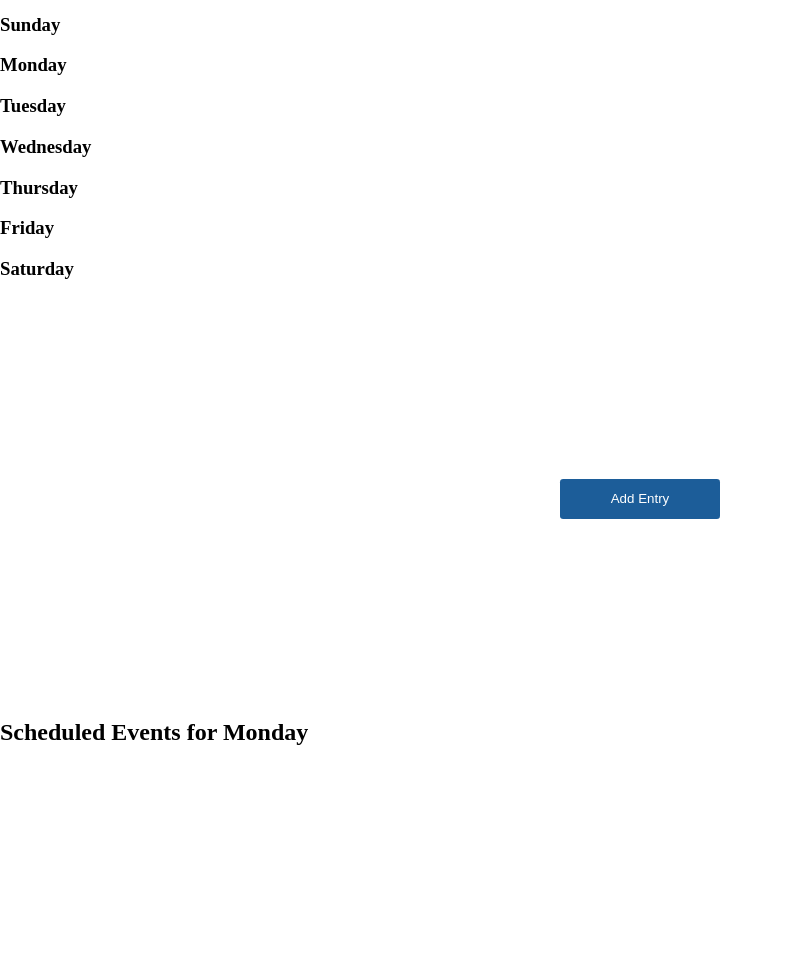
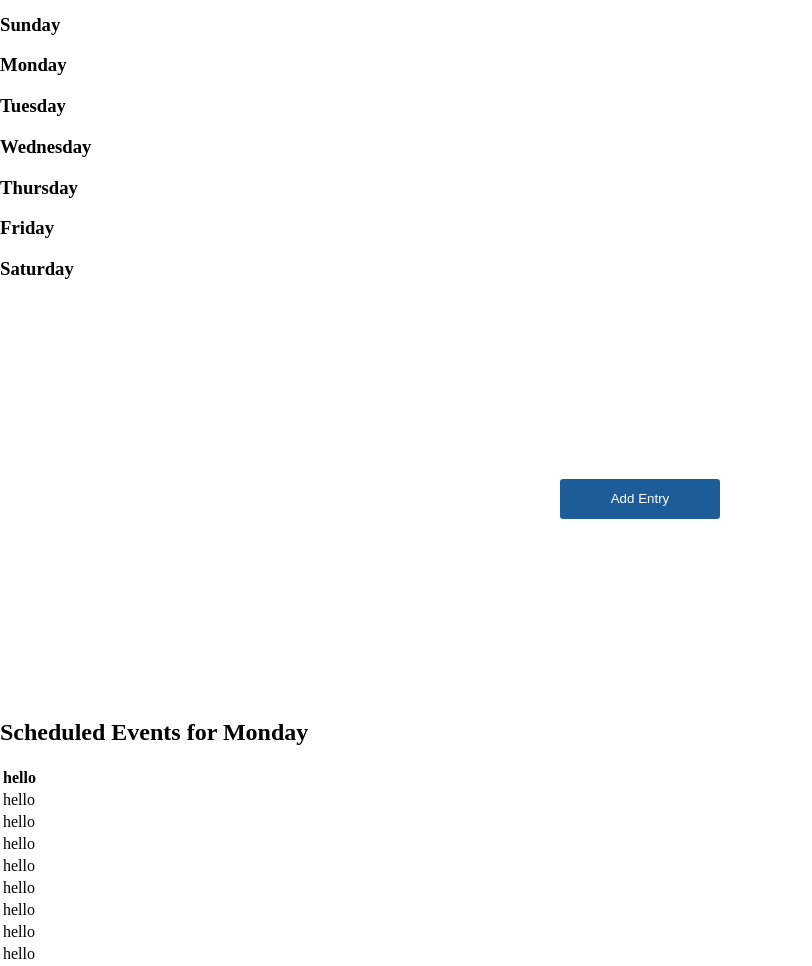
Before and after one commit to cody-martin8/week-planner, a website: page index.html in a window 1280 px wide. Shown: the part 74-1040 px from the top of the page, without its empty margins (0-812 px from the left). Before the commit the page ends 840 px from the top, so only its background shows below. Drawn offline with Linux system fonts and the light colour scheme.

Commit message:
working on entries view html

```diff
--- a/index.html
+++ b/index.html
@@ -75,7 +75,41 @@
     <div class="row" data-view="view-entries">
       <h2>Scheduled Events for <span>Monday</span></h2>
     </div>
-    <table></table>
+    <div>
+      <table>
+        <thead>
+          <tr>
+            <th>hello</th>
+          </tr>
+        </thead>
+        <tbody>
+          <tr>
+            <td>hello</td>
+          </tr>
+          <tr>
+            <td>hello</td>
+          </tr>
+          <tr>
+            <td>hello</td>
+          </tr>
+          <tr>
+            <td>hello</td>
+          </tr>
+          <tr>
+            <td>hello</td>
+          </tr>
+          <tr>
+            <td>hello</td>
+          </tr>
+          <tr>
+            <td>hello</td>
+          </tr>
+          <tr>
+            <td>hello</td>
+          </tr>
+        </tbody>
+      </table>
+    </div>
   </div>
   <script src="main.js"></script>
   <script src="data.js"></script>
--- a/styles.css
+++ b/styles.css
@@ -108,3 +108,7 @@ select {
   padding: 0.15rem;
   margin-right: 1rem;
 }
+
+.schedule {
+  border: 1px solid black;
+}
```
